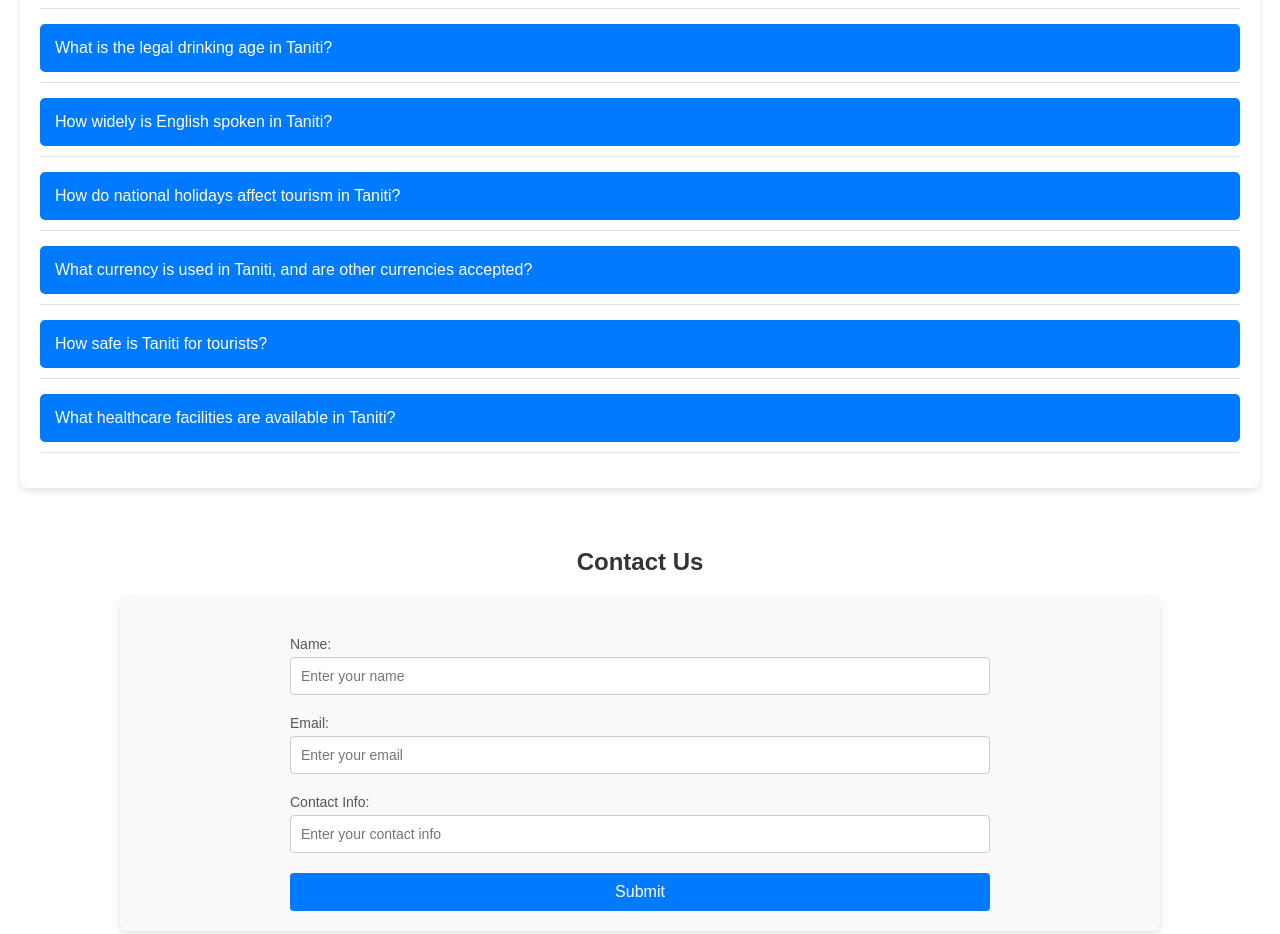
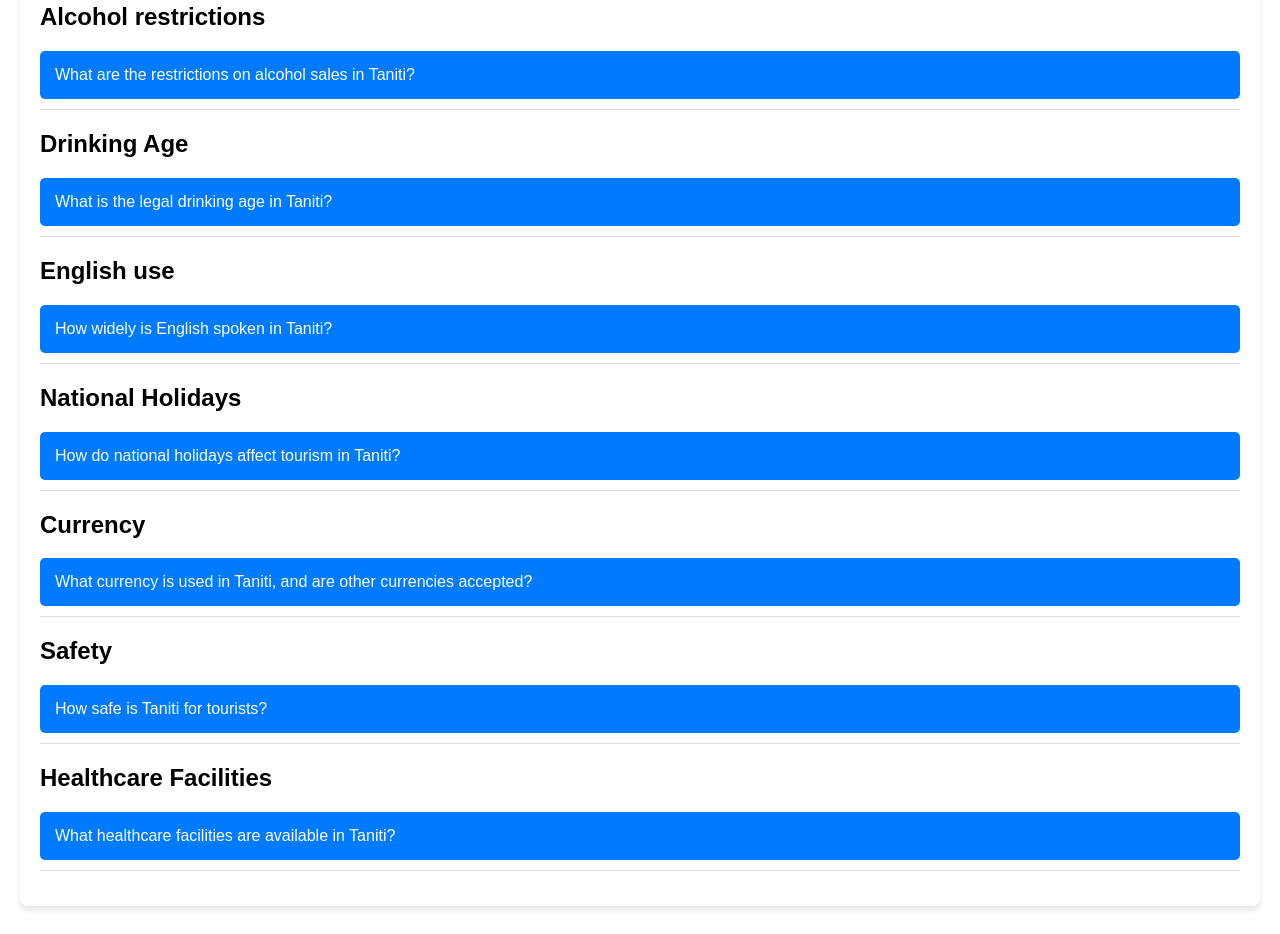
Before and after one commit to Abdel2025/D479-website, a plain HTML site: page FAQ.html in a window 1280 px wide. Shown: the part 1022-1956 px from the top of the page. Drawn offline with Linux system fonts and the light colour scheme.

Commit message:
updated code

```diff
--- a/Entertainmentstyles.css
+++ b/Entertainmentstyles.css
@@ -216,11 +216,12 @@ body {
     flex-direction: column;
     justify-content: center;
     align-items: center;
-    opacity: 0; /* Hide overlay initially */
+    opacity: 1; /* Hide overlay initially */
+    background-color: rgba(0, 0, 0, 0.6); /* Dark overlay on hover */
 }
 
 .image-container:hover .overlay {
-    background-color: rgba(0, 0, 0, 0.6); /* Dark overlay on hover */
+    background-color: rgba(0, 0, 0, 1); /* Dark overlay on hover */
     opacity: 1; /* Show overlay on hover */
 }
 
--- a/FAQ.html
+++ b/FAQ.html
@@ -30,6 +30,7 @@
             <a href="Lodging.html">Lodging</a>
             <a href="Entertainment.html">Entertainment</a>
             <a href="Transportation.html">Transportation</a>
+            <a href="Contactus.html">Contact Us</a>
             <a href="FAQ.html">FAQ</a>
         </div>
     </div>
@@ -49,48 +50,56 @@
     <div class="faq-container">
         <h1>Frequently Asked Questions</h1>
         <div class="faq-item">
+            <h2>Power Outlets</h2>
             <button class="faq-question">What type of power outlets are used in Taniti?</button>
             <div class="faq-answer">
                 <p>Power outlets are 120 volts (the same as in the United States). </p>
             </div>
         </div>
         <div class="faq-item">
+            <h2>Alcohol restrictions</h2>
             <button class="faq-question">What are the restrictions on alcohol sales in Taniti?</button>
             <div class="faq-answer">
                 <p>Alcohol is not allowed to be served or sold between the hours of midnight and 9:00 a.m.</p>
             </div>
         </div>
         <div class="faq-item">
+            <h2>Drinking Age</h2>
             <button class="faq-question">What is the legal drinking age in Taniti?</button>
             <div class="faq-answer">
                 <p>The drinking age on Taniti is 18 and the drinking age is not strictly enforced.</p>
             </div>
         </div>
         <div class="faq-item">
+            <h2>English use</h2>
             <button class="faq-question">How widely is English spoken in Taniti?</button>
             <div class="faq-answer">
                 <p>Many younger Tanitians speak fluent English. Very little English is spoken in rural areas, especially by the older residents.</p>
             </div>
         </div>
         <div class="faq-item">
+            <h2>National Holidays</h2>
             <button class="faq-question">How do national holidays affect tourism in Taniti?</button>
             <div class="faq-answer">
                 <p>Taniti enjoys a large number of national holidays, and many tourist attractions and restaurants will be closed on holidays, so visitors should plan accordingly.</p>
             </div>
         </div>
         <div class="faq-item">
+            <h2>Currency</h2>
             <button class="faq-question">What currency is used in Taniti, and are other currencies accepted?</button>
             <div class="faq-answer">
                 <p>Taniti uses the U.S. dollar as its currency, but many businesses will also accept euros and yen. Several banks facilitate currency exchange, and many businesses accept major credit cards.</p>
             </div>
         </div>
         <div class="faq-item">
+            <h2>Safety</h2>
             <button class="faq-question">How safe is Taniti for tourists?</button>
             <div class="faq-answer">
                 <p>Violent crime is very rare on Taniti, but as tourism increases, there are more reports of pickpocketing and other petty crimes.</p>
             </div>
         </div>
         <div class="faq-item">
+            <h2>Healthcare Facilities</h2>
             <button class="faq-question">What healthcare facilities are available in Taniti?</button>
             <div class="faq-answer">
                 <p>There is one hospital and several clinics. The hospital has many multilingual employees.</p>
@@ -98,25 +107,6 @@
         </div>
     </div>
     <script src="script.js"></script>
-
-    <div class="form-section">
-        <h2>Contact Us</h2>
-        <form action="/submit" method="post">
-            <div class="form-group">
-                <label for="name">Name:</label>
-                <input type="text" id="name" name="name" placeholder="Enter your name" required>
-            </div>
-            <div class="form-group">
-                <label for="email">Email:</label>
-                <input type="email" id="email" name="email" placeholder="Enter your email" required>
-            </div>
-            <div class="form-group">
-                <label for="contact">Contact Info:</label>
-                <input type="text" id="contact" name="contact" placeholder="Enter your contact info" required>
-            </div>
-            <button type="submit" class="submit-btn">Submit</button>
-        </form>
-    </div>
 
 
     <!--------------------- Footer Section ------------------->
@@ -138,6 +128,7 @@
             <p><a href="Lodging.html">Lodging</a></p>
             <p><a href="Entertainment.html">Entertainment</a></p>
             <p><a href="Transportation.html">Transportation</a></p>
+            <p><a href="Contactus.html">Contact Us</a></p>
             <p><a href="FAQ.html">FAQ</a></p>
         </div>
         <div class="footer-section">
--- a/FAQstyles.css
+++ b/FAQstyles.css
@@ -212,72 +212,6 @@ h1 {
 }
 
 
-.form-section {
-    text-align: center;
-    margin: 60px auto;
-}
-
-.form-section h2 {
-    font-size: 24px;
-    color: #333;
-    margin-bottom: 20px;
-}
-
-form {
-    max-width: 1000px;
-    margin: 0 auto; /* Center the form */
-    background-color: #f9f9f9;
-    padding: 20px;
-    border-radius: 8px;
-    box-shadow: 0 4px 8px rgba(0, 0, 0, 0.1);
-}
-
-.form-group {
-    margin-bottom: 15px;
-    text-align: left;
-    max-width: 700px;
-    margin: 20px auto;
-}
-
-label {
-    font-size: 14px;
-    color: #555;
-    display: block;
-    margin-bottom: 5px;
-}
-
-input {
-    width: 100%;
-    padding: 10px;
-    font-size: 14px;
-    border: 1px solid #ccc;
-    border-radius: 4px;
-    box-sizing: border-box;
-}
-
-input:focus {
-    outline: none;
-    border-color: #007bff;
-    box-shadow: 0 0 5px rgba(0, 123, 255, 0.5);
-}
-
-.submit-btn {
-    width: 70%;
-    padding: 10px;
-    background-color: #007bff;
-    color: white;
-    font-size: 16px;
-    border: none;
-    border-radius: 4px;
-    cursor: pointer;
-    transition: background-color 0.3s;
-}
-
-.submit-btn:hover {
-    background-color: #0056b3;
-}
-
-
 .footer {
     display: flex;
     justify-content: space-between; /* Distribute sections horizontally */
```
Also changed, not shown: Diningfood.html (+2 -0 lines), Entertainment.html (+2 -8 lines), Lodging.html (+2 -0 lines), Transportation.html (+10 -8 lines), index.html (+2 -0 lines).
